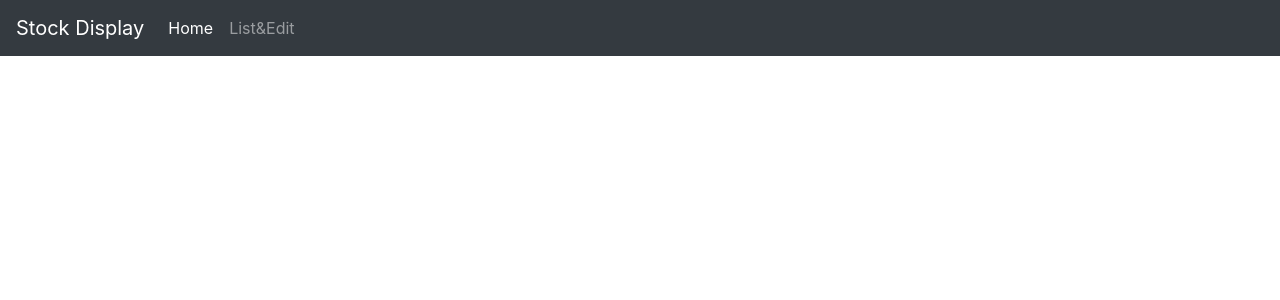
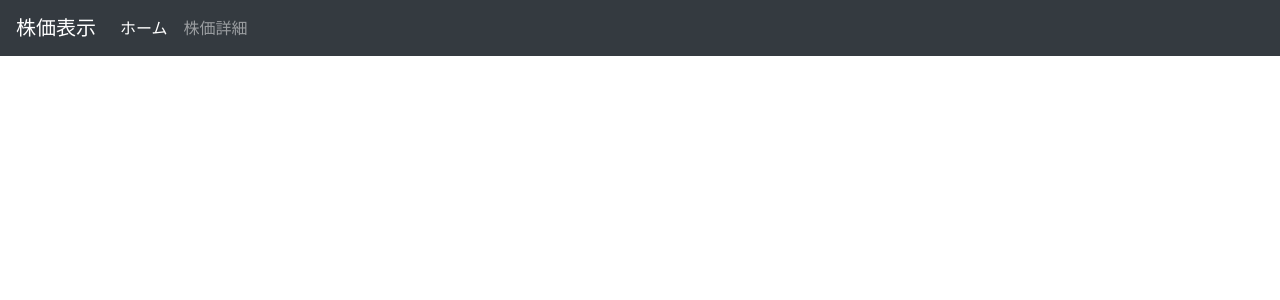
Before and after one commit to kazu4238/django-stock, a Django app: template stock_project/stock/templates/base.html in a window 1280 px wide. Shown: the top 300 px of the page. Run offline with Django 3.2, Linux system fonts and the light colour scheme; the template is opened without the code that fills it, so the values that code supplies are empty; parts of the project's set-up code (start-up, migrations or seed data) failed here and were passed over; some libraries are stand-ins or nearby versions.

Commit message:
４章　削除機能実装完了

```diff
--- a/stock_project/stock/templates/base.html
+++ b/stock_project/stock/templates/base.html
@@ -9,10 +9,10 @@
     <!-- Bootstrap CSS -->
     <link rel="stylesheet" href="https://stackpath.bootstrapcdn.com/bootstrap/4.3.1/css/bootstrap.min.css"
           integrity="sha384-ggOyR0iXCbMQv3Xipma34MD+dH/1fQ784/j6cY/iJTQUOhcWr7x9JvoRxT2MZw1T" crossorigin="anonymous">
-    <title>Hello, world!</title>
+    <title>株価表示アプリ</title>
   </head>
   <nav class="navbar navbar-expand-lg navbar navbar-dark bg-dark">
-      <a class="navbar-brand" href="#">Stock Display</a>
+      <a class="navbar-brand" href="#">株価表示</a>
   <button class="navbar-toggler" type="button" data-toggle="collapse" data-target="#navbarSupportedContent" aria-controls="navbarSupportedContent" aria-expanded="false" aria-label="Toggle navigation">
     <span class="navbar-toggler-icon"></span>
   </button>
@@ -21,10 +21,10 @@
     <ul class="navbar-nav mr-auto">
       <li class="nav-item active">
 
-        <a class="nav-link" href="{% url 'home' %}">Home <span class="sr-only">(current)</span></a>
+        <a class="nav-link" href="{% url 'home' %}">ホーム<span class="sr-only">(current)</span></a>
       </li>
       <li class="nav-item">
-        <a class="nav-link" href="">List&Edit</a>
+        <a class="nav-link" href="{% url 'list_edit' %}">株価詳細</a>
       </li>
     </ul>
   </div>
--- a/stock_project/stock/templates/list_edit.html
+++ b/stock_project/stock/templates/list_edit.html
@@ -18,6 +18,7 @@
 			<th>時価総額</th>
 			<th>前年高値</th>
 			<th>前年底値</th>
+			 <th>登録削除</th>
 		</tr>
      	{% for list_item in stock_list %}
      	 <tr>
@@ -29,6 +30,7 @@
 			<td>${{ list_item.marketCap }}</td>
 			<td>${{ list_item.week52High }}</td>
 			<td>${{ list_item.week52Low }}</td>
+			<td><a href="{% url 'delete' list_item.id %}">削除する</a></td>
 		</tr>
 		{% endfor %}
 	</tr>
--- a/stock_project/stock/urls.py
+++ b/stock_project/stock/urls.py
@@ -5,4 +5,5 @@ from . import views
 urlpatterns = [
     path('',views.home,name='home'),
     path('list_edit',views.add_stock,name="list_edit"),
+    path('delete/<stock_id>',views.delete,name="delete"),
 ]
```
Also changed, not shown: stock_project/stock/views.py (+7 -0 lines), stock_project/db.sqlite3.
